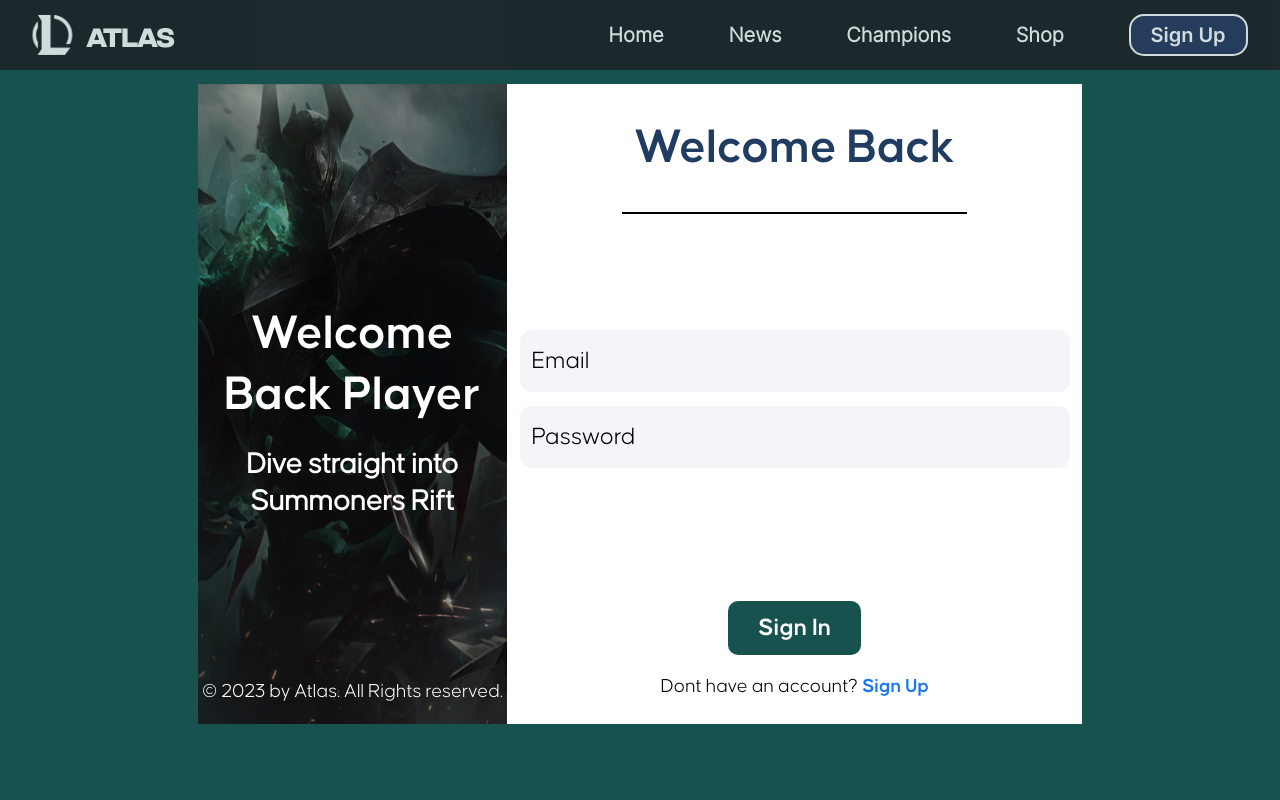
After one commit to dion04/ProjektiUBT, a PHP site: page /sign-in.php in a window 1280 px wide. The commit adds this page. Run offline with PHP 8.4, Linux system fonts and the light colour scheme.

Commit message:
Log-In functions Plus check if admin

```diff
--- a/repository/userRepository.php
+++ b/repository/userRepository.php
@@ -62,6 +62,18 @@ class UserRepository
         return $user;
     }
 
+    function getUserByEmailAndPassword($email, $password)
+    {
+        $conn = $this->connection;
+
+        $sql = "SELECT * FROM users WHERE UserEmail='$email' AND UserPassword='$password'";
+
+        $statement = $conn->query($sql);
+        $user = $statement->fetch();
+
+        return $user;
+    }
+
     function updateUser($id, $name, $surname, $phone, $country, $birthday, $email, $password)
     {
         $conn = $this->connection;
--- /dev/null
+++ b/view/sign-in.php
@@ -0,0 +1,105 @@
+<?php
+include_once '../repository/userRepository.php';
+
+session_start();
+
+if (isset($_POST['signIn'])) {
+  $userRepository = new UserRepository();
+
+  if ($userRepository->getUserByEmailAndPassword($_POST['email'], $_POST['password'])) {
+    $user = $userRepository->getUserByEmailAndPassword($_POST['email'], $_POST['password']);
+    $_SESSION['email'] = $user['UserEmail'];
+
+    $_SESSION['password'] = $user['UserPassword'];
+    $_SESSION['role'] = $user['UserRole'];
+    header('Location: index.php');
+  } else {
+    echo "EMAIL OR PASSWORD INCORRECT";
+  }
+
+
+}
+
+?>
+
+<!DOCTYPE html>
+<html lang="en">
+  <head>
+    <meta charset="UTF-8" />
+    <meta name="viewport" content="width=device-width, initial-scale=1.0" />
+    <title>Document</title>
+    <link rel="stylesheet" href="./css/navbar.css" />
+    <link rel="stylesheet" href="./css/sign-up.css" />
+    <style>
+      .single-input-container input {
+        height: 60px;
+      }
+      #first-input-container {
+        margin-top: 20%;
+        margin-bottom: 0px;
+      }
+    </style>
+  </head>
+  <body>
+    <header>
+      <div class="navbar">
+        <div class="logo">
+          <img class="img-class" src="./images/logo.png" alt="" />
+          <h4>ATLAS</h4>
+        </div>
+
+        <div class="nav-content">
+          <a href="./index.html"><h4 class="regular">Home</h4></a>
+          <a href="./news.html"><h4 class="regular">News</h4></a>
+          <a href="./champs.html"><h4 class="regular">Champions</h4></a>
+
+          <h4 class="regular">Shop</h4>
+          <a href="./sign-up.html"><h4 class="selected">Sign Up</h4></a>
+        </div>
+      </div>
+    </header>
+    <div class="main-container">
+      <div class="left-container">
+        <div class="image-caption">
+          <h4>Welcome Back Player</h4>
+          <h5>
+            Dive straight into<br />
+            Summoners Rift
+          </h5>
+        </div>
+
+        <img
+          style="width: 250%; filter: brightness(60%)"
+          src="./images/sign-in-image.jpg"
+          alt=""
+        />
+        <p>© 2023 by Atlas. All Rights reserved.</p>
+      </div>
+      <form style="width: 65%; background-color: white; display: flex; flex-direction: column;" id="form" action="<?php echo $_SERVER['PHP_SELF'] ?>"  method="post" class="right-container">
+        <div class="header-container">
+          <h1 class="header">Welcome Back</h1>
+        </div>
+
+        <div id="first-input-container" class="single-input-container">
+          <input required id="email" name="email" placeholder="Email" />
+        </div>
+        <div style="margin-top: 2%" class="single-input-container">
+          <input
+            id="password"
+            type="password"
+            name="password"
+            placeholder="Password"
+            required
+          />
+        </div>
+        <div style="margin-top: 25%" class="button-container">
+          <input type="submit" name="signIn" value="Sign In" />
+          <p>Dont have an account? <a href="./sign-up.html">Sign Up</a></p>
+        </div>
+      </form>
+    </div>
+
+
+
+  </body>
+</html>
```
Also changed, not shown: view/dashboard.php (+13 -0 lines), view/index.php (+114 -2 lines).
